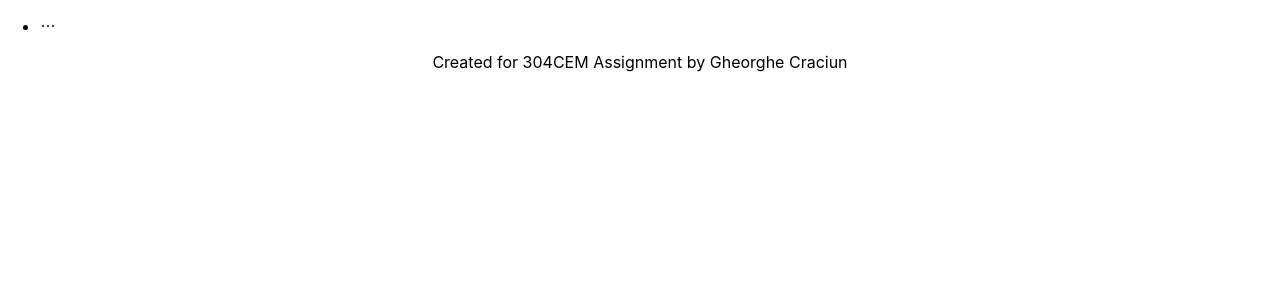
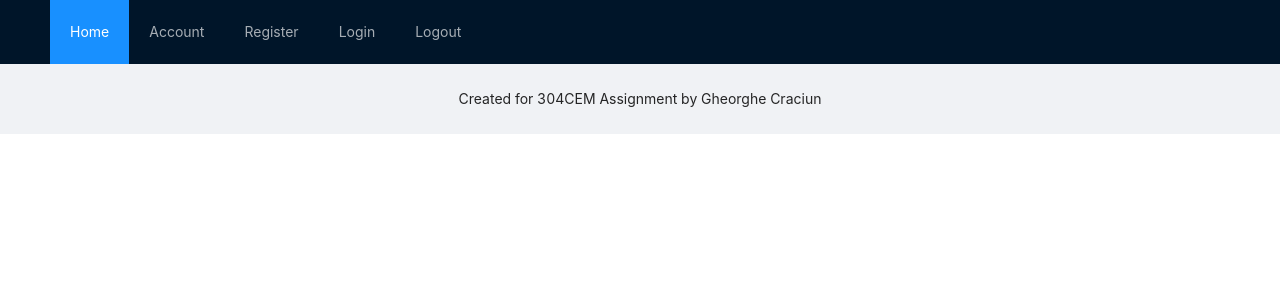
Before and after one commit to gheorghecr/ReactFrontEndFullStackAPP, a React (Create React App) app: page / in a window 1280 px wide. Shown: the top 300 px of the page. Built offline with nearby package versions, Linux system fonts and the light colour scheme.

Commit message:
Imported antd design

```diff
--- a/src/App.css
+++ b/src/App.css
@@ -1,3 +1,4 @@
+@import '~antd/dist/antd.css';
 .App {
   text-align: center;
 }
```
